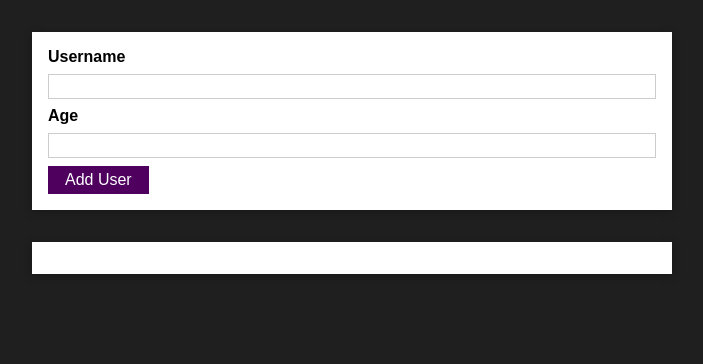
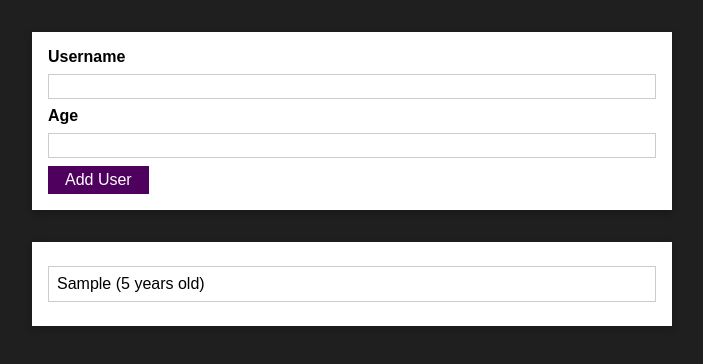
Before and after one commit to pravinps003/react-the-complete-guide, a React (Create React App) app in the folder code/user-tracker/: page / in a window 1280 px wide. Both pictures are taken after typing "Sample", "5" into the empty fields and a click on the button "Add User". Shown: the top 364 px of the page, without its empty margins (288-991 px from the left). Built offline with nearby package versions, Linux system fonts and the light colour scheme.

Commit message:
managed list of users using state
- used lifting the state up concept

```diff
--- a/code/user-tracker/src/App.js
+++ b/code/user-tracker/src/App.js
@@ -3,10 +3,18 @@
 import UsersList from './components/Users/UsersList';
 
 function App() {
+  const [usersList, setUsersList] = useState([]);
+
+  const addUserHandler = (name, age) => {
+    setUsersList((prevUsersList) => {
+      return [...prevUsersList, { name, age, id: Math.random().toString() }];
+    });
+  };
+
   return (
     <div>
-      <AddUser />
-      <UsersList users={[]} />
+      <AddUser onAddUser={addUserHandler} />
+      <UsersList users={usersList} />
     </div>
   );
 }
--- a/code/user-tracker/src/components/Users/AddUser.js
+++ b/code/user-tracker/src/components/Users/AddUser.js
@@ -16,7 +16,7 @@
     if (+enteredAge < 1) {
       return;
     }
-    console.log(enteredUsername, enteredAge);
+    props.onAddUser(enteredUsername, enteredAge);
     setEnteredUsername('');
     setEnteredAge('');
   };
--- a/code/user-tracker/src/components/Users/UsersList.js
+++ b/code/user-tracker/src/components/Users/UsersList.js
@@ -8,7 +8,7 @@
     <Card className={classes.users}>
       <ul>
         {props.users.map((user) => (
-          <li>
+          <li key={user.id}>
             {user.name} ({user.age} years old)
           </li>
         ))}
```
